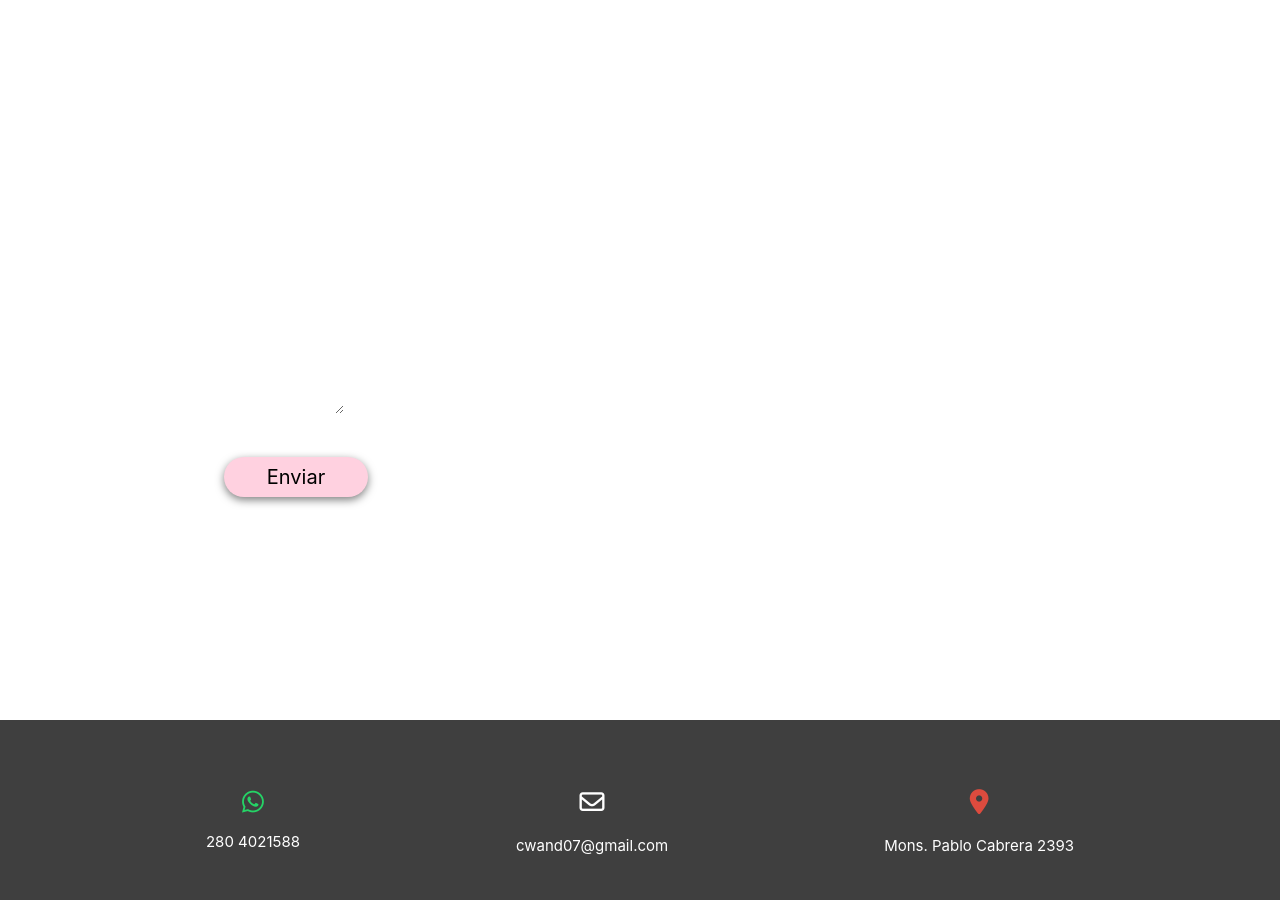
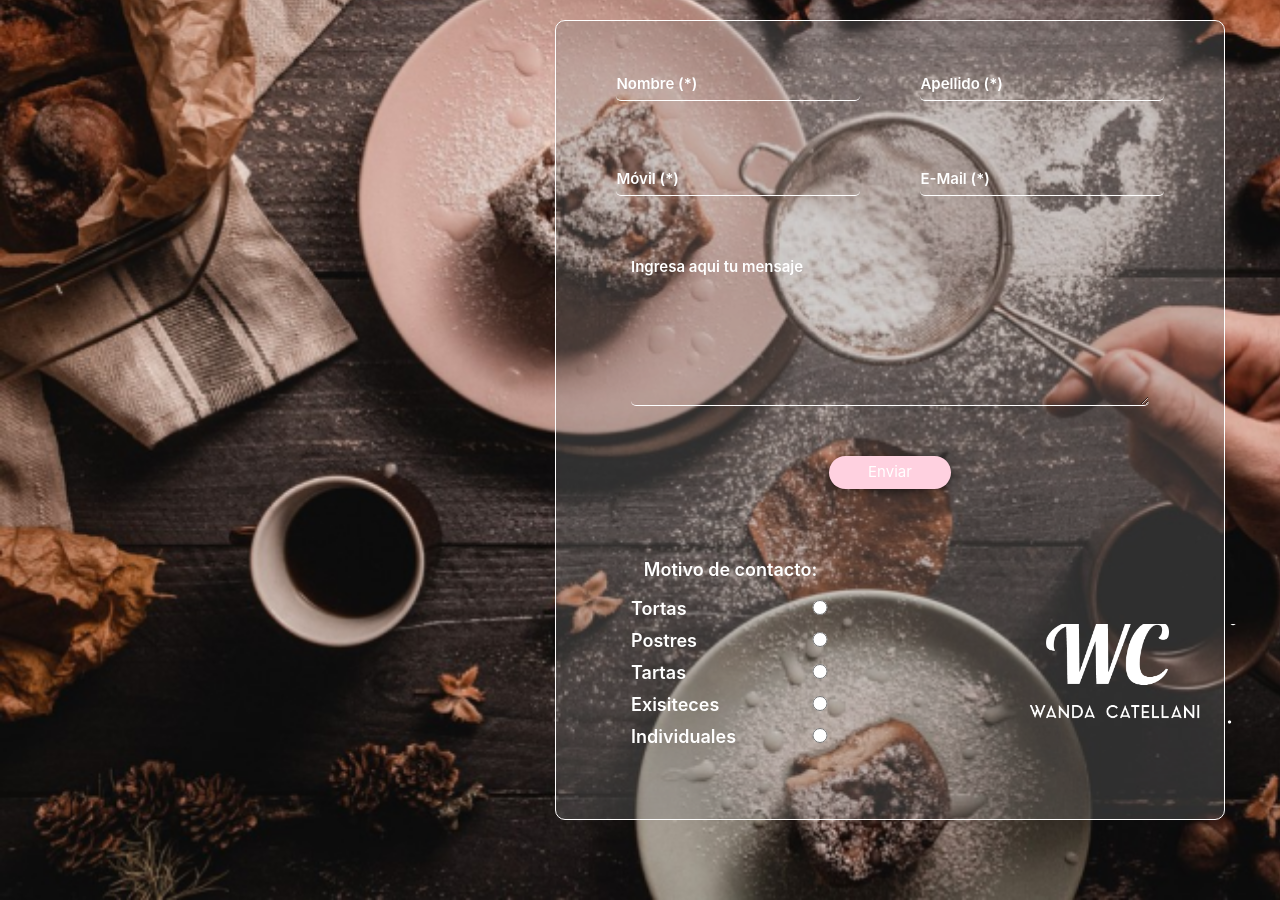
Before and after one commit to WandaCatellani/Wanda_Catellani-Website, a plain HTML site: page contacto.html in a window 1280 px wide. Shown: the part 320-1220 px from the top of the page. Drawn offline with nearby package versions, Linux system fonts and the light colour scheme.

Commit message:
pag contacto

```diff
--- a/contacto.html
+++ b/contacto.html
@@ -98,47 +98,70 @@
           <div class="col-12 formulario">
 
             <form class="form" action="formulario" method="">
+
+              <div class="col-12 col">
                 <label for="nombre"><span class="text-muted"></span></label>
-              <input type="text" name="nombre" id="name" placeholder="Nombre" class="cambio-form">
+                <input type="text" name="nombre" id="name" placeholder="Nombre (*)" class="cambio-form">
 
                 <label for="apellido"></label><span class="text-muted"></span></label>
-              <input type="text" name="apellido" id="apellido" placeholder="Apellido" class="cambio-form">
+                <input type="text" name="apellido" id="apellido" placeholder="Apellido (*)" class="cambio-form">
 
+              </div>
+
+              <div class="col-12 col">
                 <label for="movil"><span class="text-muted"></span></label>
-              <input type="text" name="numero" id="placeholder" placeholder="Móvil" class="cambio-form">
+                <input type="text" name="numero" id="placeholder" placeholder="Móvil (*)" class="cambio-form">
 
                 <label for="email"><span class="text-muted"></span></label>
-              <input type="text" name="email" id="email" placeholder="E-Mail" class="cambio-form">
-<!--
-              <div class="seleccion">
+                <input type="text" name="email" id="email" placeholder="E-Mail (*)" class="cambio-form">
+              </div>
+
+              <div class="col-12">
+                <textarea name="message" class="cambio-form" placeholder="Ingresa aqui tu mensaje"></textarea>
+              </div>
+
+              <div class="col-12">
+                <button type="button" value="Enviar"
+                  onclick="alert('Muchas gracias por comunicarte, pronto nos pondremos en contacto')">Enviar</button>
+              </div>
+
+              <div class="foot">
+                <div class="col-12 col-md-6 col-lg-6 seleccion">
+                  <h3>Motivo de contacto:</h3>
+
+                  <div>
                     <label for="producto1">Tortas</label><br>
                     <input type="radio" id="producto1" name="producto1" value="Tortas"></input>
+                  </div>
 
+                  <div>
                     <label for="producto2">Postres</label><br>
                     <input type="radio" id="producto2" name="producto2" value="Postres"></input>
+                  </div>
 
+                  <div>
                     <label for="producto3">Tartas</label><br>
                     <input type="radio" id="producto3" name="producto3" value="Tartas"></input>
+                  </div>
 
+                  <div>
                     <label for="producto4">Exisiteces</label><br>
                     <input type="radio" id="producto4" name="producto4" value="Exisiteces"></input>
+                  </div>
 
+                  <div>
                     <label for="producto5">Individuales</label><br>
                     <input type="radio" id="producto5" name="producto5" value="Individuales"></input>
                     </input>
-              </div> -->
-
-              <textarea name="message" class="cambio-form" placeholder="Ingresa aqui tu mensaje"></textarea>
-
-              <div>
-                <button type="button" value="Enviar" onclick="alert('Muchas gracias por comunicarte, pronto nos pondremos en contacto')">Enviar</button>
+                  </div>
                 </div>
 
-              <div class="logo-marca">
+                <div class="col-12 col-md-6 col-lg-6 logo-marca">
                   <img src="multimedia/logo.png" alt="logo marca">
                 </div>
+              </div>
+          </div>
           </form>
-
         </div>
       </div>
     </div>
--- a/scss/_mixin.scss
+++ b/scss/_mixin.scss
@@ -255,43 +255,40 @@
 }
 
 @mixin boton {
-  margin-top: 50px;
   padding: 5px;
   border: transparent;
   background: $color-pri;
-  color: #000;
-  width: 30%;
-  margin-left: 80px;
-  font-size: $tam-2;
+  color: #fff;
+  width: 20%;
+  margin: 30px auto;
+  font-size: $tam-1;
   border-radius: 150px;
   box-shadow: 0 3px 8px rgba(0, 0, 0, 0.5);
 }
 
 @mixin input {
   font-size: $tam-1;
-  font-weight: 400;
-  margin: 15px auto;
-  padding: 5px;
+  font-weight: 600;
+  color: $color-pri;
+  margin: 30px auto;
+  height: 35px;
   border: none;
   outline: 0;
-  width: 60%;
+  width: 40%;
   border-radius: 5px;
   background-color: transparent;
 }
 
 @mixin textarea {
+  font-weight: 600;
+  outline: 0;
+  margin: 30px 45px;
   width: 100%;
-  padding: 1rem;
-  font-weight: 400;
-  outline: 0;
-  margin: 15px auto;
-  max-width: 60%;
-  min-width: 50%;
-  min-height: 150px;
-  max-height: 300px;
+  height: 150px;
   border-radius: 5px;
   border: none;
   background-color: transparent;
+  color: $color-pri;
 }
 
 @mixin p {
--- a/scss/_variable.scss
+++ b/scss/_variable.scss
@@ -1,6 +1,6 @@
 $color-pri: #FFD1E0!default;
 $color-sec: #e2e9f1;
-$color-logo: hsla(211, 52%, 86%, 0.575);
+$color-logo: hsla(211, 29%, 50%, 0.575);
 $color-blanco: #fcfcfc;
 $color-negro: #3f3f3f;
 $color-whats:#25d366;
--- a/scss/main.scss
+++ b/scss/main.scss
@@ -1046,22 +1046,34 @@ main {
     padding: 0;
 
     .info {
-      margin: 40px;
-      width: 40%;
+      margin: 80px 70px 80px auto;
       height: auto;
+      width: 50%;
+      padding: 0;
 
       .formulario {
-        background-color: hsla(0, 0%, 100%, 0.205);
-
-        height: 700px;
+        background-color: hsla(
+          0,
+          0%,
+          50%,
+          0.301
+        ); /* hsla(0, 0%, 100%, 0.205) */
+        height: 800px;
         padding: 0;
         border-radius: 10px;
+        border: 1px solid #fff;
         display: block;
-        border: 1px solid #fff;
 
         .form {
           margin: 15px 15px 0;
+          padding: 0;
           height: 100%;
+
+          .col {
+            margin: 0;
+            display: flex;
+            flex-flow: row nowrap;
+          }
 
           .cambio-form {
             border-bottom: 1px solid #fff;
@@ -1076,11 +1088,8 @@ main {
 
             &::placeholder {
               color: #fff;
+              font-weight: 600;
             }
-          }
-
-          .seleccion {
-            display: block;
           }
 
           textarea {
@@ -1092,13 +1101,14 @@ main {
 
             &::placeholder {
               color: #fff;
+              font-weight: 600;
             }
           }
 
           div {
             display: flex;
             flex-flow: row nowrap;
-            justify-content: space-evenly;
+            justify-content: center;
 
             button {
               @include boton();
@@ -1109,19 +1119,69 @@ main {
               }
             }
           }
+
+          .foot {
+            display: flex;
+            flex-flow: row nowrap;
+            justify-content: space-between;
+            width: 100%;
+            margin-top: 35px;
+
+            .seleccion {
+              display: flex;
+              flex-flow: column nowrap;
+
+              h3 {
+                font-size: 18px;
+                color: #fff;
+                font-weight: 600;
+                text-align: center;
+                padding: 5px;
+                margin: 10px;
+              }
+
+              div {
+                display: flex;
+                flex-direction: row;
+                justify-content: space-between;
+                margin: 0 45px;
+
+                label {
+                  font-size: 18px;
+                  color: #fff;
+                  font-weight: 600;
+                  text-align: center;
+                }
+
+                input {
+                  margin: 5px 0 0 0;
+                  font-size: $tam-1;
+                  border-radius: 5px;
+                  height: 15px;
+                  border: none;
+                  outline: 0;
+                  width: 10%;
+
+                  &:focus {
+                    color: $color-pri;
+                  }
+                }
+              }
             }
 
             .logo-marca {
               width: 30%;
-          height: 170px;
+              height: 100px;
               overflow: hidden;
-          display: block;
-          margin: auto;
+              margin: 80px 0 0 60px;
+
 
               img {
                 width: 100%;
                 object-fit: cover;
                 height: 100%;
+              }
+            }
           }
         }
       }
```
Also changed, not shown: css/main.css, multimedia/fondo.jpg (deleted), multimedia/fondo.png (renamed from multimedia/index.png), multimedia/fondo1.jpg (deleted), multimedia/fondo2.png (renamed from multimedia/bombon.png). Lines whose indentation alone changed are shown as unchanged.
